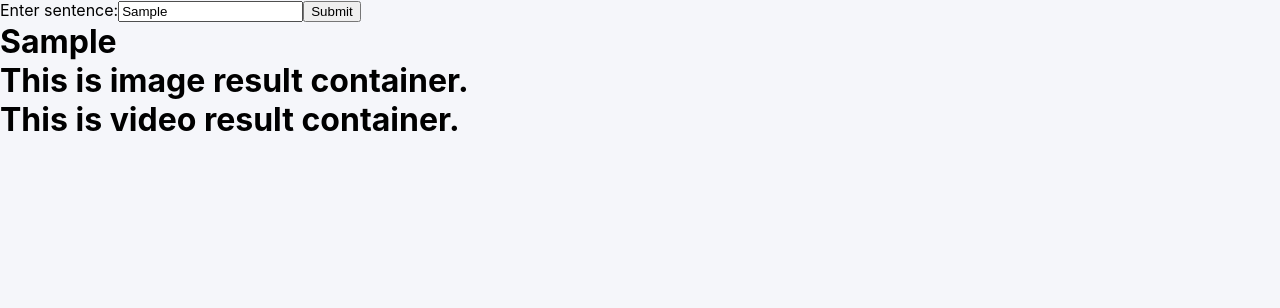
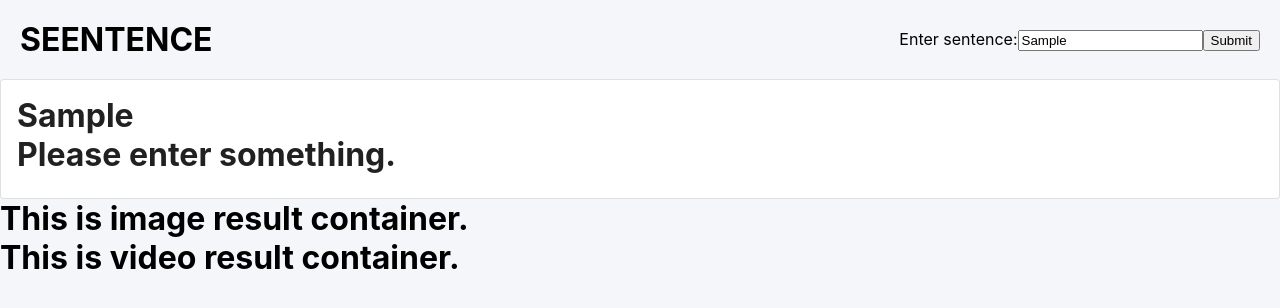
Before and after one commit to Wsoukkachang/Seentence, a React (Create React App) app in the folder seentence/: page / in a window 1280 px wide. Both pictures are taken after typing "Sample" into the empty fields and a click on the input "Submit". Shown: the top 308 px of the page. Built offline with nearby package versions, Linux system fonts and the light colour scheme.

Commit message:
Working on API calls to Unsplash to display imgae results. Got api results from word search.

```diff
--- a/seentence/package.json
+++ b/seentence/package.json
@@ -8,10 +8,12 @@
     "@testing-library/jest-dom": "^5.11.6",
     "@testing-library/react": "^11.1.2",
     "@testing-library/user-event": "^12.2.2",
+    "axios": "^0.21.0",
     "material-ui-search-bar": "^1.0.0",
     "react": "^17.0.1",
     "react-dom": "^17.0.1",
     "react-scripts": "4.0.0",
+    "unsplash-js": "^6.3.0",
     "web-vitals": "^0.2.4"
   },
   "scripts": {
--- a/seentence/src/App.css
+++ b/seentence/src/App.css
@@ -11,3 +11,11 @@ body {
   justify-content: space-evenly;
   padding: 20px;
 }
+
+.header {
+  display: flex;
+  flex-direction: row;
+  align-items: center;
+  justify-content: space-between;
+  padding: 20px;
+}
--- a/seentence/src/App.js
+++ b/seentence/src/App.js
@@ -1,6 +1,7 @@
 import React, { setState, useState, useEffect } from "react";
 import Tabs from "./Tabs";
 import SearchBar from "material-ui-search-bar";
+import axios from "axios";
 import {} from "@material-ui/core";
 import "./App.css";
 
@@ -8,24 +9,44 @@ const App = () => {
   const [value, setValue] = useState("");
   const [spliceValue, setSpliceValue] = useState([]);
   const [search, setInput] = useState("");
+  const [searchWordInfo, setSearchWordInfo] = useState({});
+  const [wordDatabase, setWordDatabase] = useState([]);
 
   // handles search bar and split words
-  const handleSubmit = (evt) => {
-    evt.preventDefault();
+  const handleSubmit = (e) => {
+    e.preventDefault();
     setSpliceValue(search.split(" "));
-    console.log(evt);
+    console.log(e);
 
     console.log("THIS IS searchValue", search);
     console.log("THIS IS spliceValue", spliceValue);
-    alert(`Submitting search ${search}`);
+    alert(`Submitting search: ${search}`);
+    spliceValue.map((word) => onSearchSubmit(word));
+  };
+
+  const onSearchSubmit = (term) => {
+    axios
+      .get("https://api.unsplash.com/search/photos", {
+        params: { query: term },
+        headers: {
+          Authorization:
+            "Client-ID s_cKK607sSYUL4uKDvlhw6wmMdyZh6M6bJ8gRMB0rI4",
+        },
+      })
+      .then((res) => {
+        const results = res.data;
+        setSearchWordInfo({ results });
+        wordDatabase.push({ term, ...results });
+      });
+    console.log("THIS IS TERM", term);
+    console.log("THIS IS SERACHWORLDINFO", searchWordInfo);
+    console.log("THIS IS wordDatabase", wordDatabase);
   };
 
   return (
     <div className="App">
-      {/* <SearchBar
-        value={value}
-        onRequestSearch={() => setSearchValue({value})}
-      /> */}
+      <div className="header">
+        <h1>SEENTENCE</h1>
         <div>
           <form onSubmit={handleSubmit}>
             <label>
@@ -41,9 +62,10 @@ const App = () => {
             <input type="submit" value="Submit" />
           </form>
         </div>
+      </div>
 
       <div>
-        <Tabs value={spliceValue} />
+        <Tabs value={spliceValue} wordDatabase={wordDatabase} />
       </div>
 
       <h1>This is image result container.</h1>
--- a/seentence/src/Tabs.css
+++ b/seentence/src/Tabs.css
@@ -2,6 +2,5 @@
   display: flex;
   flex-direction: row;
   align-items: center;
-  margin-bottom: 20px;
   justify-content: space-between;
 }
--- a/seentence/src/Tabs.js
+++ b/seentence/src/Tabs.js
@@ -1,13 +1,30 @@
-import { Card, CardContent, Typography } from "@material-ui/core";
-import React from "react";
+import { GridList, Card, CardContent, Typography } from "@material-ui/core";
+import axios from "axios";
+import React, { setState, useState, useEffect } from "react";
 import "./Tabs.css";
 
-function Tabs({ value, active, ...props }) {
+function Tabs({ value, wordDatabase, active, ...props }) {
+  const [searchInfo, setSearchInfo] = useState({});
+  const [wordLinks, setWordLinks] = useState({});
   console.log({ value });
+  console.log({ wordDatabase });
+
   return (
     <div className="tabs">
       {value.map((word, i) => (
-        <h1 key={i}>{word}</h1>
+        <Card variant="outlined">
+          <CardContent>
+            <h1 key={i}>{word}</h1>
+
+            {wordDatabase.length > 0 ? (
+              wordDatabase.map((url, i) => (
+                <img key={i} src={wordDatabase[0].results[i].urls.thumb} />
+              ))
+            ) : (
+              <h1>Please enter something.</h1>
+            )}
+          </CardContent>
+        </Card>
       ))}
     </div>
   );
```
Also changed, not shown: 1 other file (tests, documents, lock files or other folders). Lines whose indentation alone changed are shown as unchanged.
